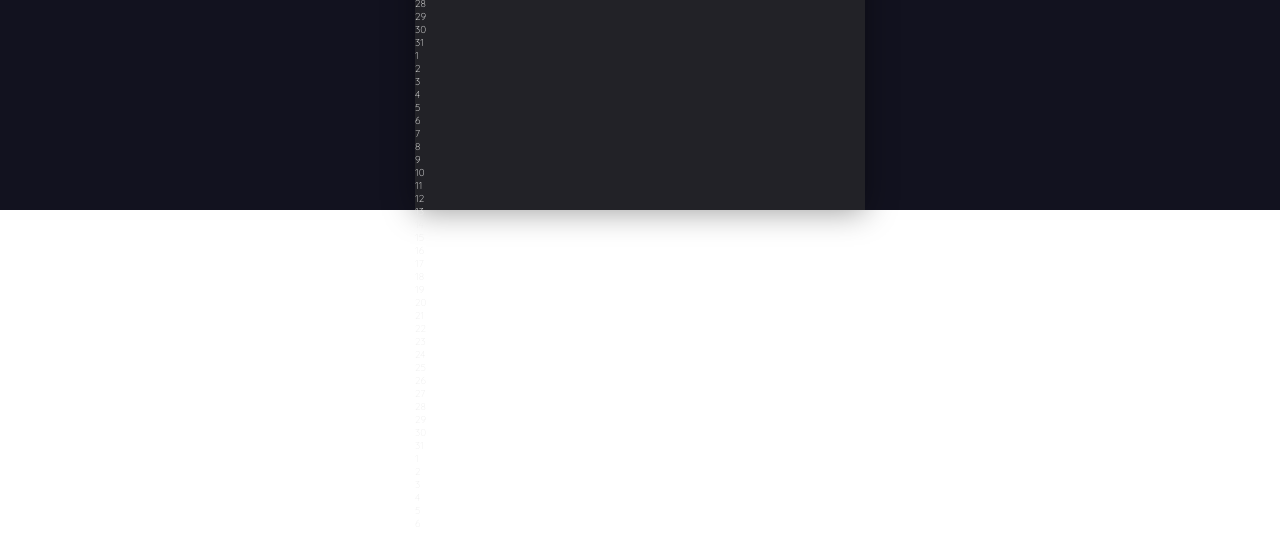
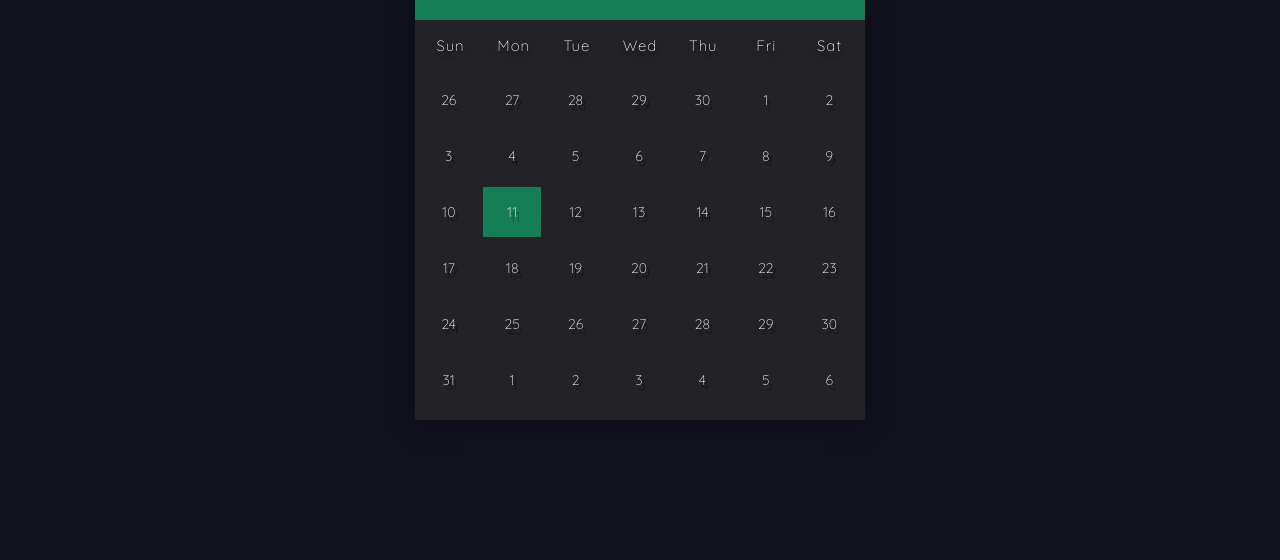
Before and after one commit to nataliesmyth/calendar-app, a website built with Parcel: page index.html in a window 1280 px wide. Shown: the part 240-800 px from the top of the page. Built offline with nearby package versions, Linux system fonts and the light colour scheme.

Commit message:
calendar UI

```diff
--- a/index.html
+++ b/index.html
@@ -37,7 +37,6 @@
                 <div class="prev-date">28</div>
                 <div class="prev-date">29</div>
                 <div class="prev-date">30</div>
-                <div class="prev-date">31</div>
 
                 <div>1</div>
                 <div>2</div>
@@ -49,7 +48,7 @@
                 <div>8</div>
                 <div>9</div>
                 <div>10</div>
-                <div>11</div>
+                <div class="today">11</div>
                 <div>12</div>
                 <div>13</div>
                 <div>14</div>
--- a/src/test.css
+++ b/src/test.css
@@ -11,7 +11,7 @@ html {
 
 .container {
     width: 100%;
-    height: 100%;
+    height: 100vh;
     background-color: #12121f;
     color: #eee;
     display: flex;
@@ -21,7 +21,7 @@ html {
 
 .calendar {
     width: 45rem;
-    height: 45rem;
+    height: 52rem;
     background-color: #222227;
     box-shadow: 0 .05rem 3rem rgba(0, 0, 0, 0.4);
 }
@@ -35,7 +35,7 @@ html {
     align-items: center;
     padding: 0 2rem;
     text-align: center;
-    text-shadow: .3rem .5rem rgba(0, 0, 0, 0.5);
+    text-shadow: .03rem .05rem rgba(0, 0, 0, 0.5);
 }
 
 .month i {
@@ -54,3 +54,56 @@ html {
 .month p {
     font-size: 1.6rem;
 }
+
+.weekdays {
+    width: 100%;
+    height: 5rem;
+    padding: 0 .4rem;
+    display: flex;
+    align-items: center;
+}
+
+.weekdays div {
+    font-size: 1.5rem;
+    font-weight: 400;
+    letter-spacing: .1rem;
+    width: calc(44.2rem/7);
+    display: flex;
+    justify-content: center;
+    align-items: center;
+    text-shadow: 0 .3rem .5rem rgba(0, 0, 0, .5);
+}
+
+.days {
+    width: 100%;
+    display: flex;
+    flex-wrap: wrap;
+    padding: .2rem;
+}
+
+.days div {
+    font-size: 1.4rem;
+    margin: .3rem;
+    width: calc(40.2rem/7);
+    height: 5rem;
+    display: flex;
+    justify-content: center;
+    align-items: center;
+    text-shadow: .3rem .5rem rgba(0, 0, 0, .5);
+    transition: background-color .2s;
+}
+
+.days div:hover:not(.today) {
+    background-color: #262626;
+    border: .2rem solid #777;
+    cursor: pointer;
+}
+
+.prev-date,
+.next-date {
+    opacity: .5rem;
+}
+
+.today {
+    background-color: #167e56;
+}
```
